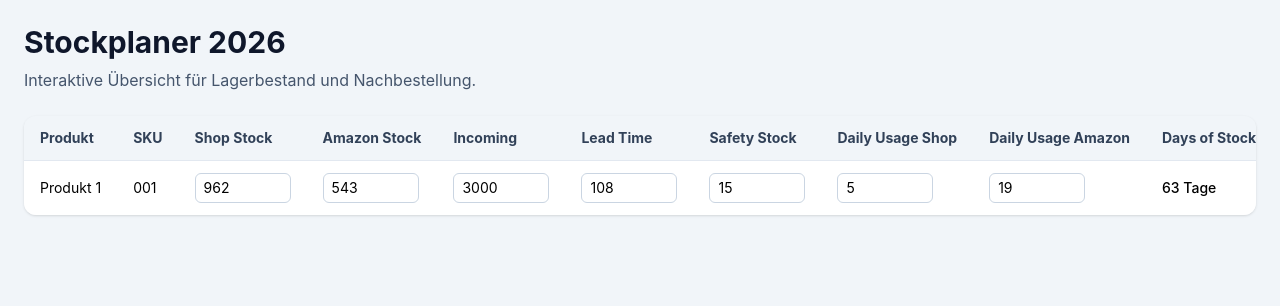
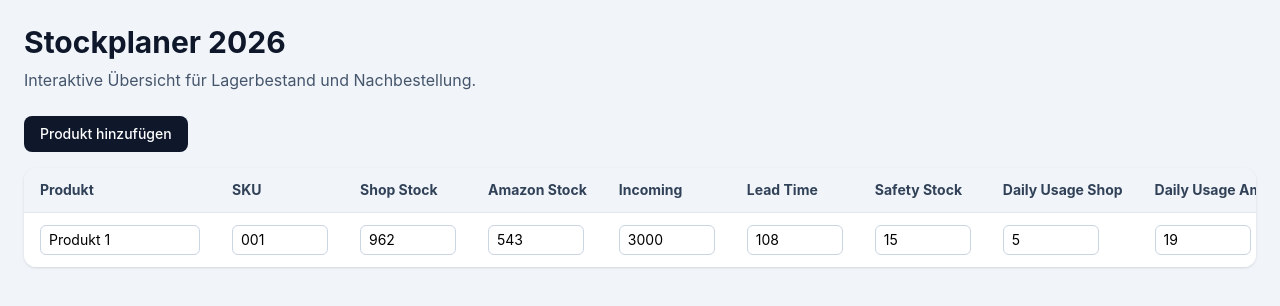
Before and after one commit to firasb1998/stockplaner-app, a React (Vite) app: page / in a window 1280 px wide. Shown: the top 306 px of the page. Built offline with nearby package versions, Linux system fonts and the light colour scheme.

Commit message:
Add create product function + inline editing for product text fields name and sku

```diff
--- a/src/App.tsx
+++ b/src/App.tsx
@@ -36,6 +36,22 @@ function App() {
       ),
     );
   }
+  function updateProductText(
+    productId: string,
+    field: "name" | "sku",
+    value: string,
+  ) {
+    setProducts((currentProducts) =>
+      currentProducts.map((product) =>
+        product.id === productId
+          ? {
+              ...product,
+              [field]: value,
+            }
+          : product,
+      ),
+    );
+  }
   return (
     <main className="min-h-screen bg-slate-100 p-6">
       <div className="mx-auto max-w-7xl">
@@ -48,6 +64,34 @@ function App() {
             Interaktive Übersicht für Lagerbestand und Nachbestellung.
           </p>
         </header>
+
+        <div className="mb-4">
+          <button
+            onClick={() => {
+              setProducts((currentProducts) => [
+                ...currentProducts,
+                {
+                  id: crypto.randomUUID(),
+                  name: "Neues Produkt",
+                  sku: "000",
+
+                  shopStock: 0,
+                  amazonStock: 0,
+                  incomingStock: 0,
+
+                  leadTimeDays: 30,
+                  safetyStockDays: 14,
+
+                  dailyUsageShop: 0,
+                  dailyUsageAmazon: 0,
+                },
+              ]);
+            }}
+            className="rounded-lg bg-slate-900 px-4 py-2 text-sm font-medium text-white hover:bg-slate-700"
+          >
+            Produkt hinzufügen
+          </button>
+        </div>
 
         <section className="overflow-x-auto rounded-xl bg-white shadow-sm">
           <table className="min-w-max border-collapse text-sm">
@@ -72,9 +116,31 @@ function App() {
             <tbody>
               {products.map((product) => (
                 <tr key={product.id} className="border-t border-slate-200">
-                  <td className="px-4 py-3">{product.name}</td>
+                  <td className="px-4 py-3">
+                    <input
+                      type="text"
+                      value={product.name}
+                      onChange={(event) =>
+                        updateProductText(
+                          product.id,
+                          "name",
+                          event.target.value,
+                        )
+                      }
+                      className="w-40 rounded-md border border-slate-300 px-2 py-1"
+                    />
+                  </td>
 
-                  <td className="px-4 py-3">{product.sku}</td>
+                  <td className="px-4 py-3">
+                    <input
+                      type="text"
+                      value={product.sku}
+                      onChange={(event) =>
+                        updateProductText(product.id, "sku", event.target.value)
+                      }
+                      className="w-24 rounded-md border border-slate-300 px-2 py-1"
+                    />
+                  </td>
 
                   <td className="px-4 py-3">
                     <input
```
